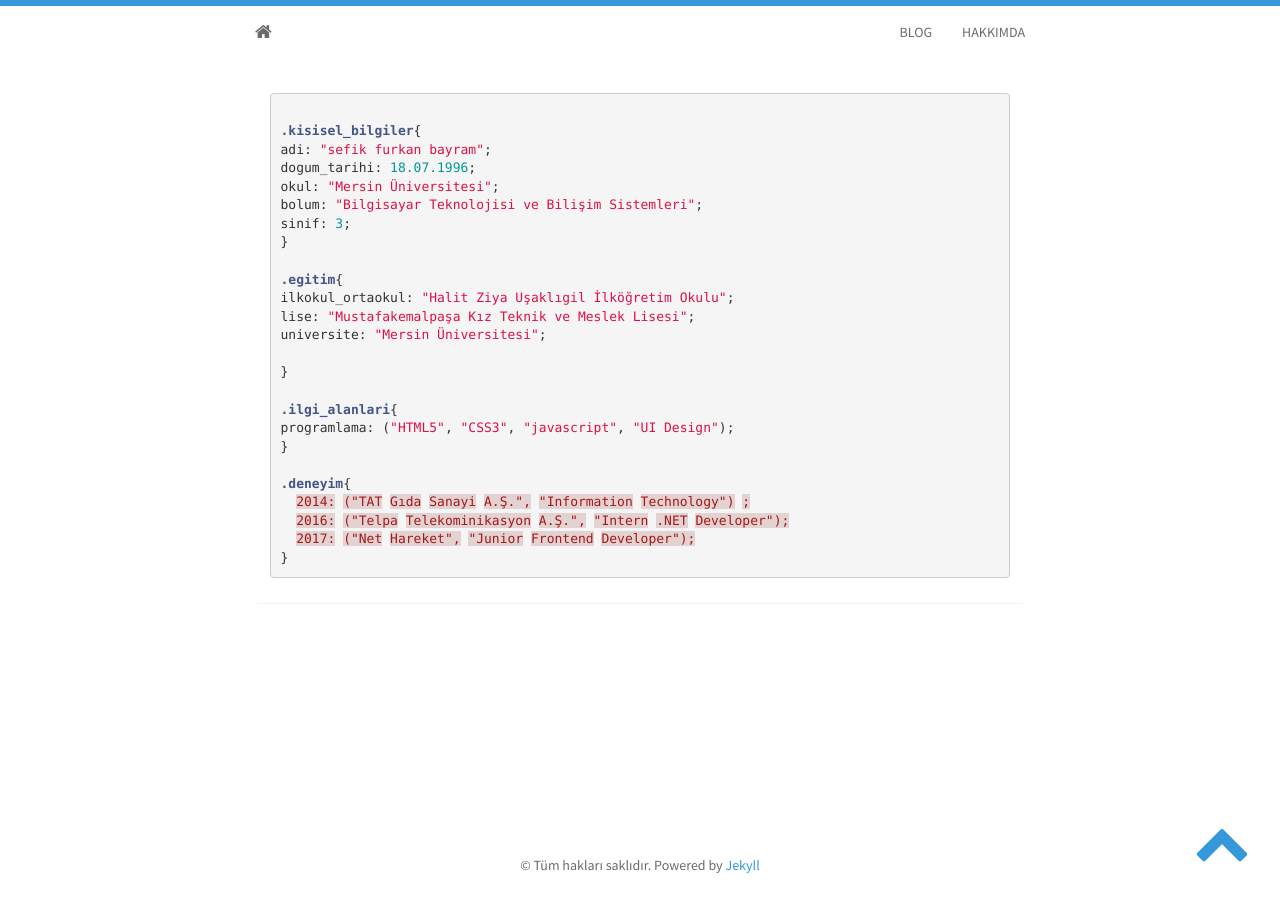
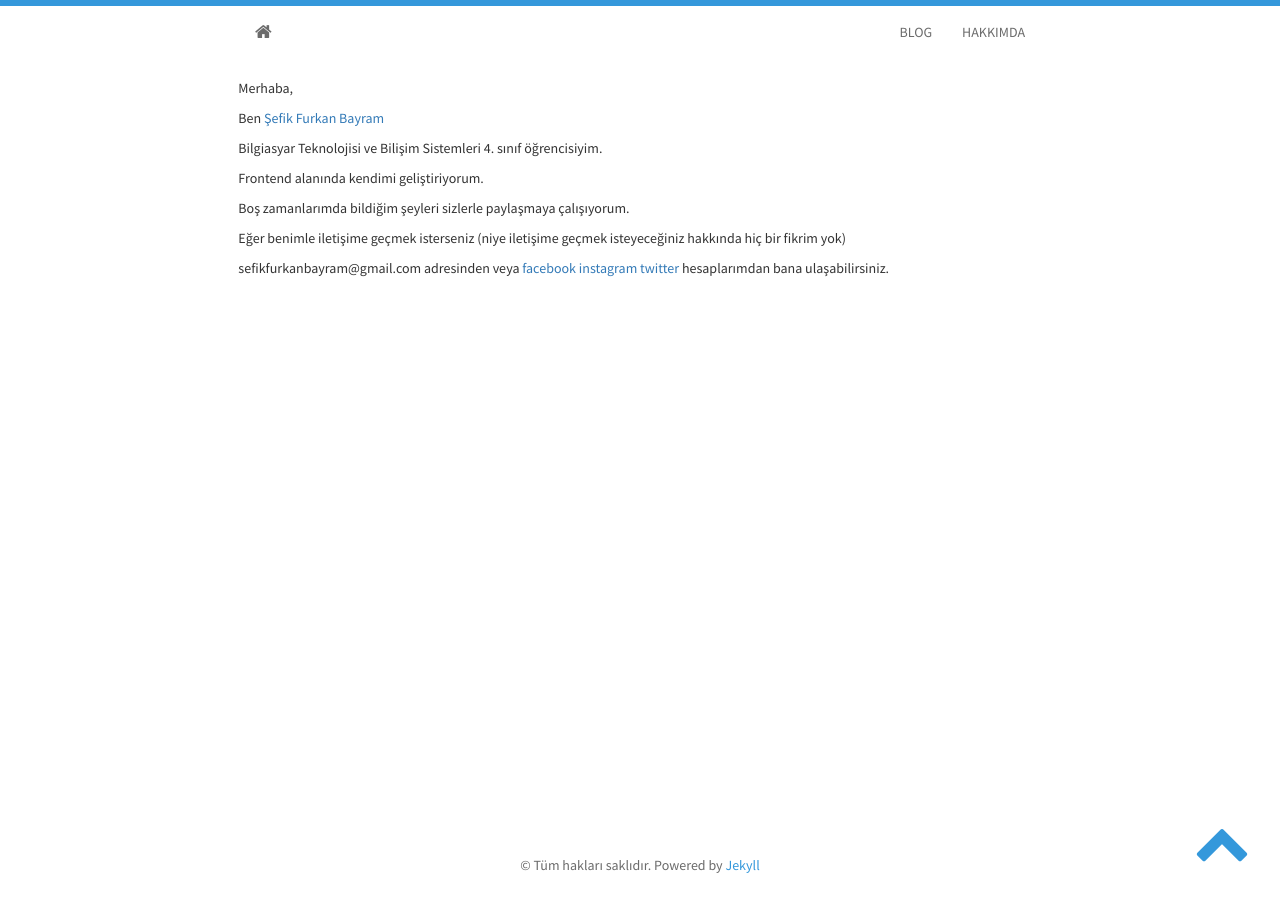
Before and after one commit to furkanbayram2/furkanbayram2.github.io, a Jekyll site: the page built from about.html, in a window 1280 px wide. Built offline with Jekyll 4.4.1, drawn with Linux system fonts in a browser that asks for light colours; nearby versions of some CDN libraries.

Commit message:
Hakkında sayfasında tasarım değişikliği yapıldı.

```diff
--- a/_includes/about.html
+++ b/_includes/about.html
@@ -1,35 +1,28 @@
-<section id="projects">
-    <div class="container">
-        <div class="panel panel-default">
-            <div class="panel-body">
-{% highlight css %}
-.kisisel_bilgiler{
-adi: "sefik furkan bayram";
-dogum_tarihi: 18.07.1996;
-okul: "Mersin Üniversitesi";
-bolum: "Bilgisayar Teknolojisi ve Bilişim Sistemleri";
-sinif: 3;
-}
+<section id="about">
+    <div class="container-fluid">
 
-.egitim{
-ilkokul_ortaokul: "Halit Ziya Uşaklıgil İlköğretim Okulu";
-lise: "Mustafakemalpaşa Kız Teknik ve Meslek Lisesi";
-universite: "Mersin Üniversitesi";
 
-}
+        <div class="col-xs-12 col-sm-12 col-md-8 col-md-offset-2 about-text">
+            <p>Merhaba,</p>
+            <p>Ben
+                <a href="https://www.linkedin.com/in/sefikfurkanbayram"class="linkedin text-style" target="_blank">Şefik Furkan Bayram</a>
+            </p>
+            <p>
+                <span class="color2">Bilgiasyar Teknolojisi ve Bilişim Sistemleri</span> 4. sınıf öğrencisiyim.</p>
+            <p>
+                Frontend alanında kendimi geliştiriyorum.</p>
+            <p>Boş zamanlarımda bildiğim şeyleri sizlerle paylaşmaya çalışıyorum.</p>
+            <p>Eğer benimle iletişime geçmek isterseniz
+                <span class="color4">(niye iletişime geçmek isteyeceğiniz hakkında hiç bir fikrim yok)</span>
+            </p>
+            <p>
+                <span class="gmail">sefikfurkanbayram@gmail.com</span>
+                adresinden veya
+                <a class="facebook text-style" href="https://www.facebook.com/profile.php?id=100006148155735" target="_blank">facebook</a>
+                <a class="instagram text-style" href="https://www.instagram.com/furkanbayram2/" target="_blank">instagram</a>
 
-.ilgi_alanlari{
-programlama: ("HTML5", "CSS3", "javascript", "UI Design");
-}
+                <a class="twitter text-style" href="https://twitter.com/sfurkanbayram" target="_blank">twitter</a> hesaplarımdan bana ulaşabilirsiniz.
+        </div>
 
-.deneyim{
-  2014: ("TAT Gıda Sanayi A.Ş.", "Information Technology") ;
-  2016: ("Telpa Telekominikasyon A.Ş.", "Intern .NET Developer");
-  2017: ("Net Hareket", "Junior Frontend Developer");
-}
-{% endhighlight %}
-
-            </div>
-        </div>
     </div>
 </section>
```
